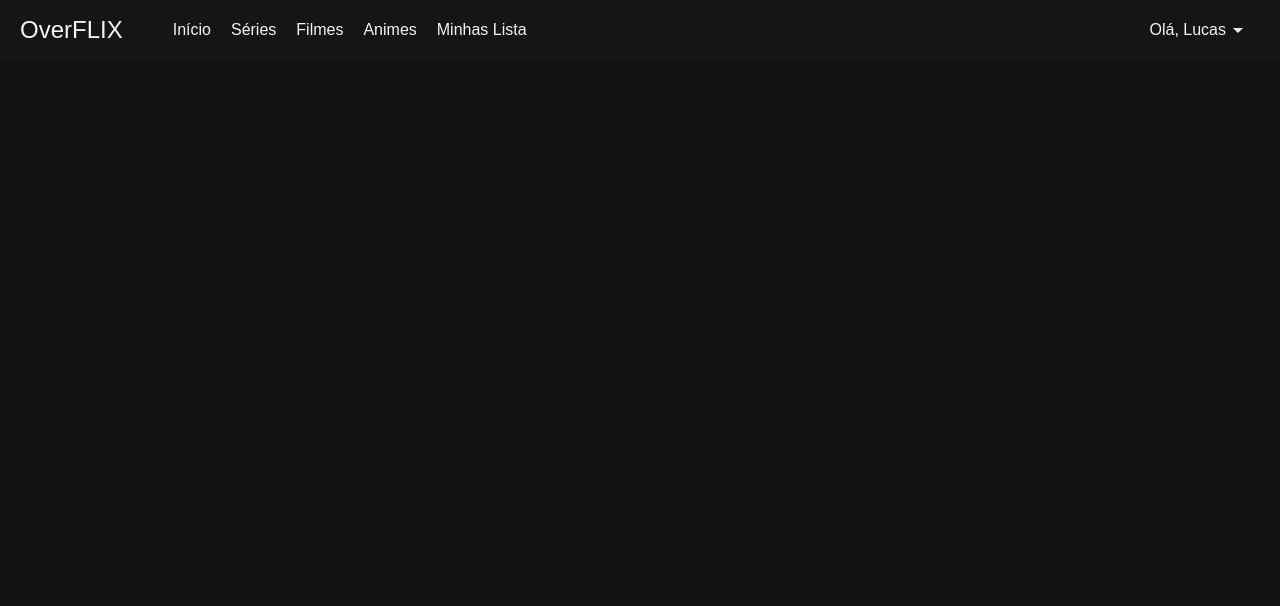
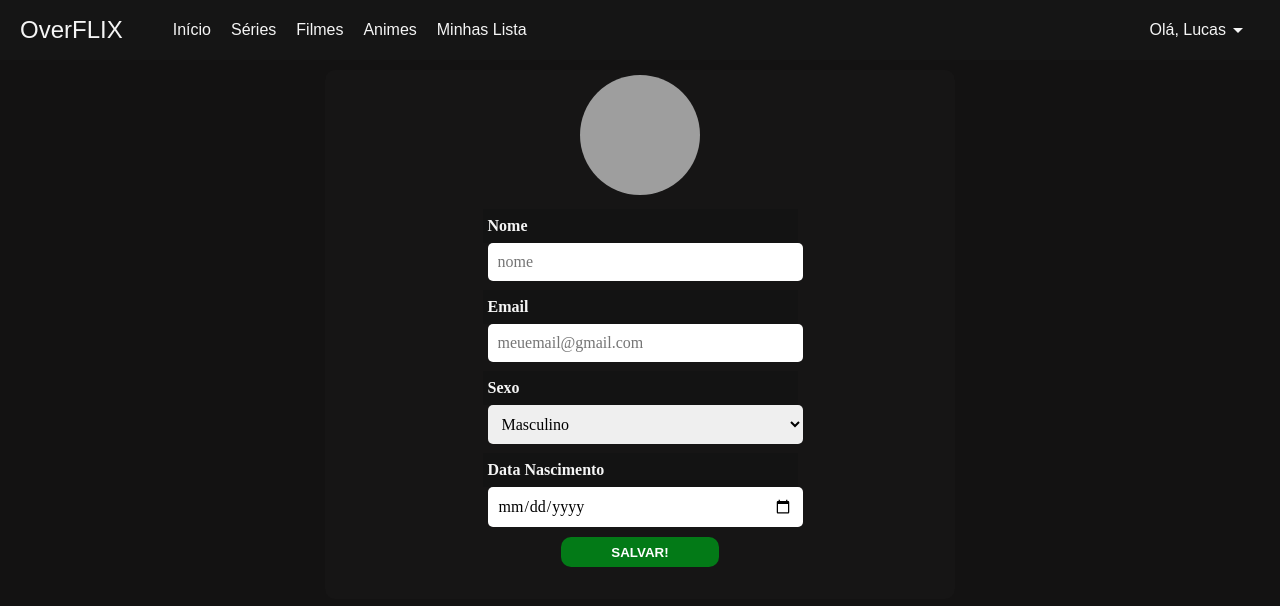
Before and after one commit to O-orion/Over-Flix, an Angular app: page /perfil in a window 1280 px wide. Before the commit this address led to /. Shown: the top 606 px of the page. Built offline with nearby package versions, Linux system fonts and the light colour scheme; grey boxes are pictures that could not be loaded; a web font is replaced by a local one.

Commit message:
pagina meu perfil

```diff
--- a/src/app/app-routing.module.ts
+++ b/src/app/app-routing.module.ts
@@ -2,6 +2,7 @@ import { NgModule } from '@angular/core';
 import { RouterModule, Routes } from '@angular/router';
 import { HomeComponent } from './features/home/home.component';
 import { PaginaFilmeComponent } from './features/pagina-filme/pagina-filme.component';
+import { PaginaPerfilComponent } from './features/pagina-perfil/pagina-perfil.component';
 
 const routes: Routes = [
   {
@@ -13,6 +14,11 @@ const routes: Routes = [
     path: 'filme',
     component: PaginaFilmeComponent,
     title: 'Filme - OverFLIX'
+  },
+  {
+    path: 'perfil',
+    component: PaginaPerfilComponent,
+    title: 'Meu Perfil - OverFLIX'
   }
 ];
 
--- a/src/app/features/features.module.ts
+++ b/src/app/features/features.module.ts
@@ -4,11 +4,13 @@ import { CoreModule } from '../core/core.module';
 import { SharedModule } from '../shared/shared.module';
 import { HomeComponent } from './home/home.component';
 import { PaginaFilmeComponent } from './pagina-filme/pagina-filme.component';
+import { PaginaPerfilComponent } from './pagina-perfil/pagina-perfil.component';
 
 @NgModule({
   declarations: [
     HomeComponent,
-    PaginaFilmeComponent
+    PaginaFilmeComponent,
+    PaginaPerfilComponent
   ],
   imports: [
     CommonModule,
--- /dev/null
+++ b/src/app/features/pagina-perfil/pagina-perfil.component.html
@@ -0,0 +1,43 @@
+<section class="container">
+  <div class="perfil-container">
+
+    <div class="perfil-image">
+      <img src="https://image.tmdb.org/t/p/original/hluxFUpyRGQI3ytbzU5GGQXlZ1N.jpg" alt="sua imagem de perfil">
+    </div>
+
+    <div class="perfil-form">
+      <form action="">
+        <div class="perfil-campo-form">
+          <label class="label-form" for="">Nome</label>
+          <input class="input-form" type="text" placeholder="nome">
+        </div>
+
+        <div class="perfil-campo-form">
+          <label class="label-form" for="">Email</label>
+          <input class="input-form" type="email" placeholder="meuemail@gmail.com">
+        </div>
+
+        <div class="perfil-campo-form">
+          <label class="label-form" for="">Sexo</label>
+          <select class="input-form" name="" id="">
+            <option value="1">Masculino</option>
+            <option value="1">Feminino</option>
+            <option value="1">Outros</option>
+          </select>
+        </div>
+
+        <div class="perfil-campo-form">
+          <label class="label-form" for="">Data Nascimento</label>
+          <input class="input-form" type="date" placeholder="02/04/2000">
+        </div>
+
+        <div class="perfil-form-acoes">
+          <button class="perfil-button-salvar">Salvar!</button>
+        </div>
+
+      </form>
+    </div>
+
+  </div>
+
+</section>
--- /dev/null
+++ b/src/app/features/pagina-perfil/pagina-perfil.component.scss
@@ -0,0 +1,83 @@
+.container {
+  width: 100%;
+  display: flex;
+  justify-content: center;
+  padding: 10px;
+
+  .perfil-container {
+    width: 50%;
+    background-color: #cccccc04;
+    border-radius: 10px;
+
+    .perfil-image {
+      padding: 5px;
+      width: 100%;
+      display: flex;
+      justify-content: center;
+
+      img {
+        border-radius: 50%;
+        width: 120px;
+        height: 120px;
+      }
+
+    }
+
+    .perfil-form {
+      margin-bottom: 2rem;
+      width: 100%;
+
+      display: flex;
+      justify-content: center;
+
+      form {
+        width: 50%;
+
+      }
+
+      .perfil-campo-form {
+        margin-top: 9px;
+        display: flex;
+        flex-direction: column;
+
+        .label-form {
+          width: auto;
+          padding: 5px;
+          background-color: #0000001e;
+          font-weight: 600;
+        }
+
+        .input-form {
+          width: 100%;
+          margin-left: 5px;
+          padding: 10px;
+          font-weight: 500;
+          border-radius: 5px;
+        }
+
+      }
+
+      .perfil-form-acoes {
+        margin-top: 10px;
+        width: 100%;
+        display: flex;
+        justify-content: center;
+
+        .perfil-button-salvar {
+          width: 50%;
+          height: 30px;
+          border: none;
+          border-radius: 10px;
+          text-transform: uppercase;
+          color: white;
+          font-weight: 600;
+          background-color: rgba(2, 131, 23, 0.918);
+        }
+
+      }
+
+    }
+
+  }
+
+}
```
Also changed, not shown: src/app/features/pagina-perfil/pagina-perfil.component.ts (added, +11 -0 lines), 1 other file (tests, documents, lock files or other folders).
